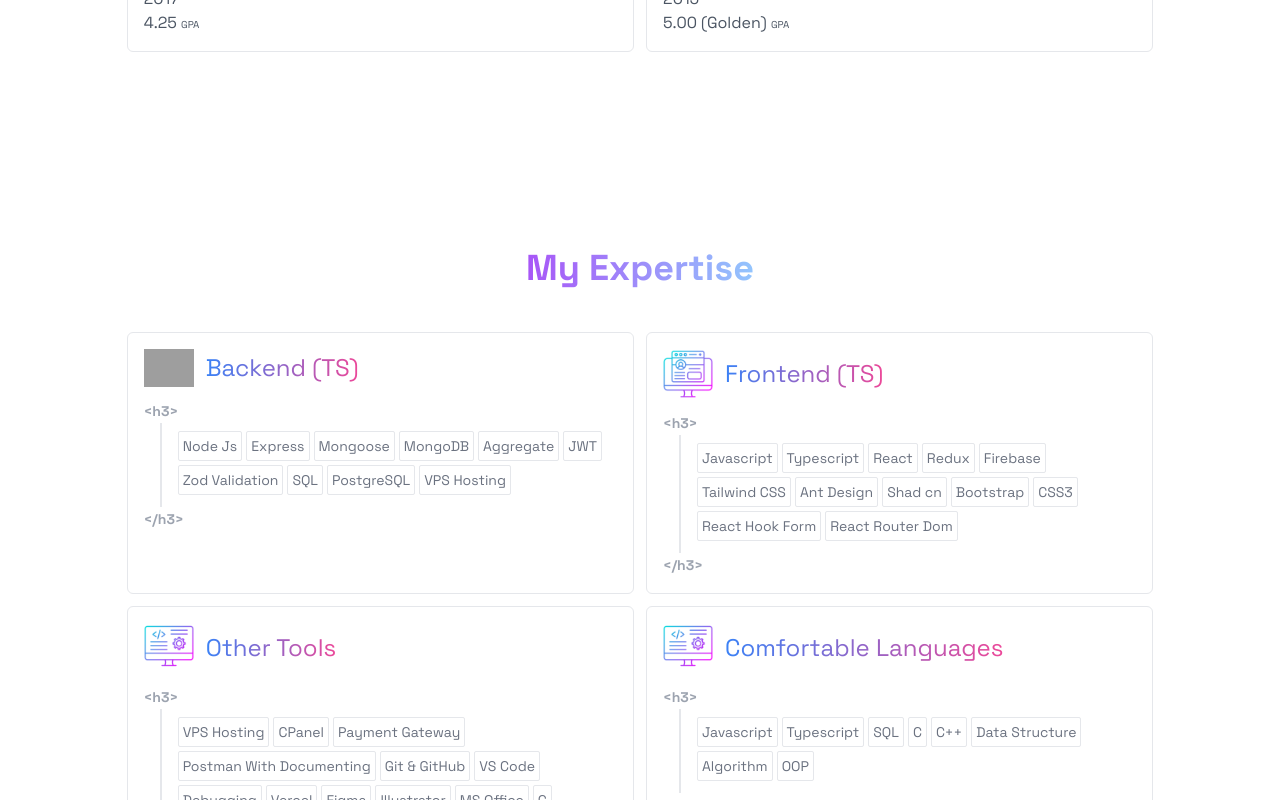
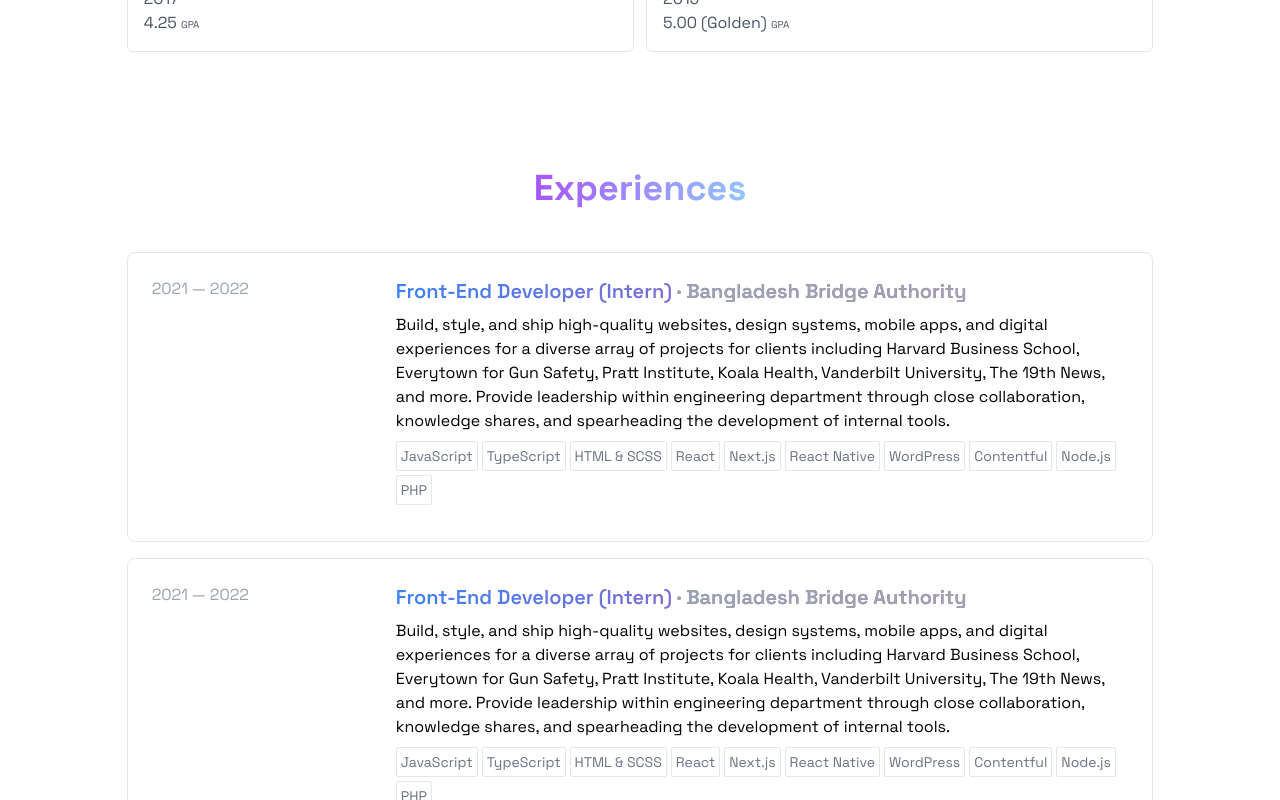
Before and after one commit to developeremdad/portfolio-ts-client, a React (Vite) app: page / in a window 1280 px wide. Shown: the part 900-1700 px from the top of the page. Built offline with nearby package versions, Linux system fonts and the light colour scheme; grey boxes are pictures that could not be loaded.

Commit message:
create contact and experience section

```diff
--- a/package.json
+++ b/package.json
@@ -12,6 +12,7 @@
   "dependencies": {
     "react": "^18.2.0",
     "react-dom": "^18.2.0",
+    "react-icons": "^5.2.1",
     "react-router-dom": "^6.22.0"
   },
   "devDependencies": {
--- /dev/null
+++ b/src/pages/user/home/Contact.tsx
@@ -0,0 +1,67 @@
+import { FaEnvelope, FaGithub, FaLinkedin, FaPhone } from "react-icons/fa";
+
+const Contact = () => {
+  const contactInfo = {
+    email: "mdemdadullahahammed@gmail.com",
+    phone: "01625360571",
+    linkedin: "https://www.linkedin.com/in/mdemdadullah",
+    github: "https://github.com/developeremdad",
+  };
+  return (
+    <div>
+      <section className="py-16 mt-20 bg-gray-900 text-gray-200">
+        <div className="container mx-auto text-center mb-12">
+          <h2 className="text-5xl font-extrabold bg-clip-text text-transparent bg-gradient-to-r from-green-400 to-blue-500">
+            Contact Me
+          </h2>
+        </div>
+        <div className="lg:w-6/12 md:w-8/12 sm:w-10/12 mx-auto bg-white bg-opacity-10 p-8 rounded-xl shadow-xl backdrop-blur-lg">
+          <div className="flex flex-col space-y-8">
+            <div className="flex items-center space-x-4">
+              <FaEnvelope size={28} className="text-green-400" />
+              <a
+                href={`mailto:${contactInfo.email}`}
+                className="text-2xl text-white hover:underline overflow-auto"
+              >
+                {contactInfo.email}
+              </a>
+            </div>
+            <div className="flex items-center space-x-4">
+              <FaPhone size={28} className="text-green-400" />
+              <a
+                href={`tel:${contactInfo.phone}`}
+                className="text-2xl text-white hover:underline"
+              >
+                {contactInfo.phone}
+              </a>
+            </div>
+            <div className="flex items-center space-x-4">
+              <FaLinkedin size={28} className="text-green-400" />
+              <a
+                href={contactInfo.linkedin}
+                target="_blank"
+                rel="noopener noreferrer"
+                className="text-2xl text-white hover:underline"
+              >
+                LinkedIn
+              </a>
+            </div>
+            <div className="flex items-center space-x-4">
+              <FaGithub size={28} className="text-green-400" />
+              <a
+                href={contactInfo.github}
+                target="_blank"
+                rel="noopener noreferrer"
+                className="text-2xl text-white hover:underline"
+              >
+                GitHub
+              </a>
+            </div>
+          </div>
+        </div>
+      </section>
+    </div>
+  );
+};
+
+export default Contact;
--- /dev/null
+++ b/src/pages/user/home/Experiences.tsx
@@ -0,0 +1,112 @@
+type TExperience = {
+  period: string;
+  title: string;
+  company: string;
+  description: string;
+  skills: string[];
+};
+
+const experiencesData = [
+  {
+    period: "2021 — 2022",
+    title: "Front-End Developer (Intern)",
+    company: "Bangladesh Bridge Authority",
+    description:
+      "Build, style, and ship high-quality websites, design systems, mobile apps, and digital experiences for a diverse array of projects for clients including Harvard Business School, Everytown for Gun Safety, Pratt Institute, Koala Health, Vanderbilt University, The 19th News, and more. Provide leadership within engineering department through close collaboration, knowledge shares, and spearheading the development of internal tools.",
+    skills: [
+      "JavaScript",
+      "TypeScript",
+      "HTML & SCSS",
+      "React",
+      "Next.js",
+      "React Native",
+      "WordPress",
+      "Contentful",
+      "Node.js",
+      "PHP",
+    ],
+  },
+  {
+    period: "2021 — 2022",
+    title: "Front-End Developer (Intern)",
+    company: "Bangladesh Bridge Authority",
+    description:
+      "Build, style, and ship high-quality websites, design systems, mobile apps, and digital experiences for a diverse array of projects for clients including Harvard Business School, Everytown for Gun Safety, Pratt Institute, Koala Health, Vanderbilt University, The 19th News, and more. Provide leadership within engineering department through close collaboration, knowledge shares, and spearheading the development of internal tools.",
+    skills: [
+      "JavaScript",
+      "TypeScript",
+      "HTML & SCSS",
+      "React",
+      "Next.js",
+      "React Native",
+      "WordPress",
+      "Contentful",
+      "Node.js",
+      "PHP",
+    ],
+  },
+  {
+    period: "2021 — 2022",
+    title: "Front-End Developer (Intern)",
+    company: "Bangladesh Bridge Authority",
+    description:
+      "Build, style, and ship high-quality websites, design systems, mobile apps, and digital experiences for a diverse array of projects for clients including Harvard Business School, Everytown for Gun Safety, Pratt Institute, Koala Health, Vanderbilt University, The 19th News, and more. Provide leadership within engineering department through close collaboration, knowledge shares, and spearheading the development of internal tools.",
+    skills: [
+      "JavaScript",
+      "TypeScript",
+      "HTML & SCSS",
+      "React",
+      "Next.js",
+      "React Native",
+      "WordPress",
+      "Contentful",
+      "Node.js",
+      "PHP",
+    ],
+  },
+];
+
+const Experiences = () => {
+  return (
+    <div>
+      <section className="py-12">
+        <div className="container mx-auto text-4xl font-bold text-center mb-6">
+          <span className="bg-gradient-to-r from-purple-500 to-blue-300 bg-clip-text text-transparent">
+            Experiences
+          </span>
+        </div>
+        <div className="lg:w-10/12 container mx-auto p-5">
+          {experiencesData?.map((experience: TExperience, index) => (
+            <div
+              key={index}
+              className=" border hover:shadow-lg hover:bg-slate-50 rounded-lg  p-6 flex flex-col md:flex-row mb-4"
+            >
+              <div className="md:w-1/4 mb-4 md:mb-0 text-gray-400">
+                <div>{experience?.period}</div>
+              </div>
+              <div className="md:w-3/4">
+                <h3 className="text-xl font-semibold bg-gradient-to-r from-blue-500 to-pink-500 bg-clip-text text-transparent">
+                  {experience?.title}{" "}
+                  <span className="text-gray-400">· {experience?.company}</span>
+                </h3>
+                <p className="mt-2">{experience?.description}</p>
+                <div className="text-gray-500 text-sm flex flex-wrap py-2">
+                  {experience?.skills.map((skill: string, index: number) => (
+                    <span
+                      key={index}
+                      className="p-1 border rounded-sm mr-1 mb-1"
+                    >
+                      {skill}
+                    </span>
+                  ))}
+                </div>
+              </div>
+            </div>
+          ))}
+        </div>
+      </section>
+    </div>
+  );
+};
+
+export default Experiences;
--- a/src/pages/user/home/Home.tsx
+++ b/src/pages/user/home/Home.tsx
@@ -1,5 +1,7 @@
 import Footer from "../../../component/shared/Footer";
+import Contact from "./Contact";
 import Education from "./Education";
+import Experiences from "./Experiences";
 import Expertise from "./Expertise";
 import HeroSection from "./HeroSection";
 import Projects from "./Projects";
@@ -10,8 +12,10 @@ const Home = () => {
       {/* <Navbar /> */}
       <HeroSection />
       <Education />
+      <Experiences />
       <Expertise />
       <Projects />
+      <Contact />
       <Footer />
     </div>
   );
```
Also changed, not shown: 1 other file (tests, documents, lock files or other folders).
